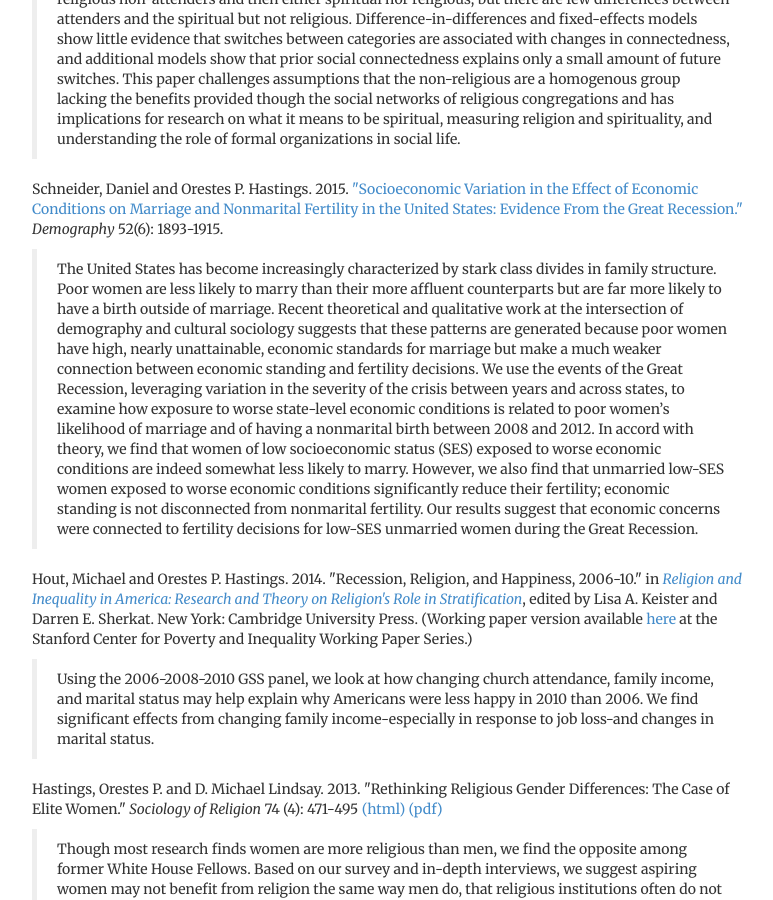
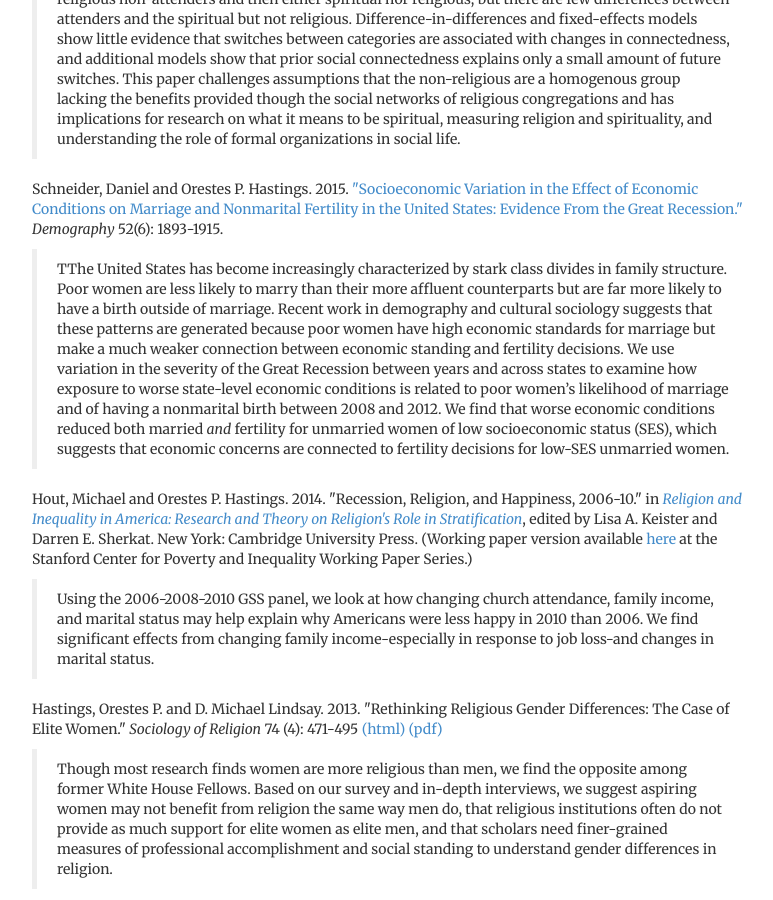
Before and after one commit to ophastings/ophastings.github.io, a Jekyll site: the page built from research/index.html, in a window 1280 px wide and 900 px high, scrolled down 446 px. Shown: the whole window, without its empty margins (248-1021 px from the left). Built offline with Jekyll 4.4.1, drawn with Linux system fonts in a browser that asks for light colours; comment, search, counter and statistics services are not loaded.

Commit message:
Update index.html

```diff
--- a/research/index.html
+++ b/research/index.html
@@ -37,18 +37,14 @@ spiritual, measuring religion and spirituality, and understanding the role of fo
 
 
 <p> Schneider, Daniel and Orestes P. Hastings. 2015. <a href="http://link.springer.com/article/10.1007/s13524-015-0437-7">"Socioeconomic Variation in the Effect of Economic Conditions on Marriage and Nonmarital Fertility in the United States: Evidence From the Great Recession."</a> <i>Demography</i> 52(6): 1893-1915.
-<blockquote><span> The United States has become increasingly characterized by stark class divides in family structure.
-Poor women are less likely to marry than their more affluent counterparts but are far more likely to have a birth
-outside of marriage. Recent theoretical and qualitative work at the intersection of demography and
-cultural sociology suggests that these patterns are generated because poor women have high, nearly unattainable,
+<blockquote><span> TThe United States has become increasingly characterized by stark class divides in family structure.
+Poor women are less likely to marry than their more affluent counterparts but are far more likely to have a birth outside of marriage.
+Recent work in demography and cultural sociology suggests that these patterns are generated because poor women have high
 economic standards for marriage but make a much weaker connection between economic standing and fertility decisions.
-We use the events of the Great Recession, leveraging variation in the severity of the crisis between years and across states,
-to examine how exposure to worse state-level economic conditions is related to poor women’s likelihood of marriage and of
-having a nonmarital birth between 2008 and 2012. In accord with theory, we find that women of low socioeconomic status (SES)
-exposed to worse economic conditions are indeed somewhat less likely to marry. However, we also find that unmarried low-SES
-women exposed to worse economic conditions significantly reduce their fertility; economic standing is not disconnected from
-nonmarital fertility. Our results suggest that economic concerns were connected to fertility decisions for low-SES
-unmarried women during the Great Recession.
+We use variation in the severity of the Great Recession between years and across states to examine how exposure to worse
+state-level economic conditions is related to poor women’s likelihood of marriage and of having a nonmarital birth between 2008 and 2012.
+We find that worse economic conditions reduced both married <i>and</i> fertility for unmarried women of low socioeconomic status (SES),
+which suggests that economic concerns are connected to fertility decisions for low-SES unmarried women.
 </span></blockquote>
 
 <p> Hout, Michael and Orestes P. Hastings. 2014. "Recession, Religion, and Happiness, 2006-10." in <i><a title="http://www.cambridge.org/us/academic/subjects/sociology/sociology-religion/religion-and-inequality-america-research-and-theory-religions-role-stratification" href="http://www.cambridge.org/us/academic/subjects/sociology/sociology-religion/religion-and-inequality-america-research-and-theory-religions-role-stratification">Religion and Inequality in America: Research and Theory on Religion's Role in Stratification</a></i>, edited by Lisa A. Keister and Darren E. Sherkat. New York: Cambridge University Press. (Working paper version available <a title="http://www.stanford.edu/group/scspi/_media/working_papers/hout-hastings_recession-religion-happiness.pdf" href="http://www.stanford.edu/group/scspi/_media/working_papers/hout-hastings_recession-religion-happiness.pdf">here</a> at the Stanford Center for Poverty and Inequality Working Paper Series.) </p>
```
